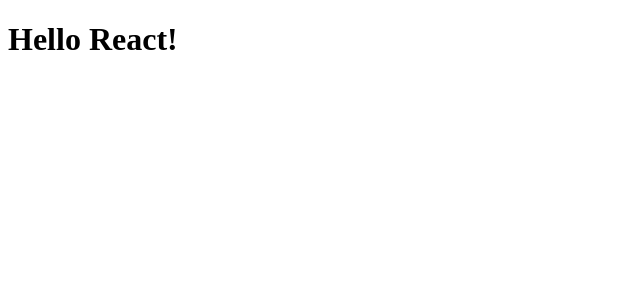
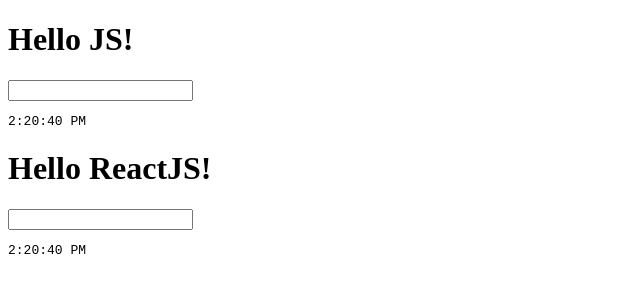
Before and after one commit to pranit21/react-projects, a React app in the folder my-first-app/: page / in a window 1280 px wide. Shown: the whole page, without its empty margins (0-640 px from the left). Built offline with nearby package versions, Linux system fonts and the light colour scheme.

Commit message:
tree reconcilation / diff between actual DOM and virtual DOM

```diff
--- a/my-first-app/public/index.html
+++ b/my-first-app/public/index.html
@@ -28,7 +28,9 @@
   </head>
   <body>
     <noscript>You need to enable JavaScript to run this app.</noscript>
-    <div id="root"></div>
+    <!-- <div id="root"></div> -->
+    <div id="root1"></div>
+    <div id="root2"></div>
     <!--
       This HTML file is a template.
       If you open it directly in the browser, you will see an empty page.
--- a/my-first-app/src/index.js
+++ b/my-first-app/src/index.js
@@ -1,10 +1,35 @@
 import React from 'react';
 import ReactDOM from 'react-dom/client';
 
-function Hello() {
+/* function Hello() {
   // JSX - JavaScript XML
-  return <h1>Hello React!</h1>;
+  const username = 'Pranit';
+  // Use curly braces {} to write any js expression. It will be evaluated and printed in html as a string
+  // So it is also called as string interpolation. Also termed as data binding, since we are binding
+  // js data to html
+  return <h1>Hello {username}! {4+3} {Math.random()}</h1>;
 }
 
 const root = ReactDOM.createRoot(document.getElementById('root'));
-root.render(<Hello />);
+root.render(<Hello />); */
+
+const root1 = document.getElementById('root1'); // actual dom
+const root2 = ReactDOM.createRoot(document.getElementById('root2'));  // react will build a virtual dom
+
+setInterval(() => {
+  root1.innerHTML = `
+    <div>
+      <h1>Hello JS!</h1>
+      <input />
+      <pre>${new Date().toLocaleTimeString()}</pre>
+    </div>
+  `;
+
+  root2.render(
+    <div>
+      <h1>Hello ReactJS!</h1>
+      <input />
+      <pre>{new Date().toLocaleTimeString()}</pre>
+    </div>
+  );
+}, 1000);
```
Also changed, not shown: 1 other file.
